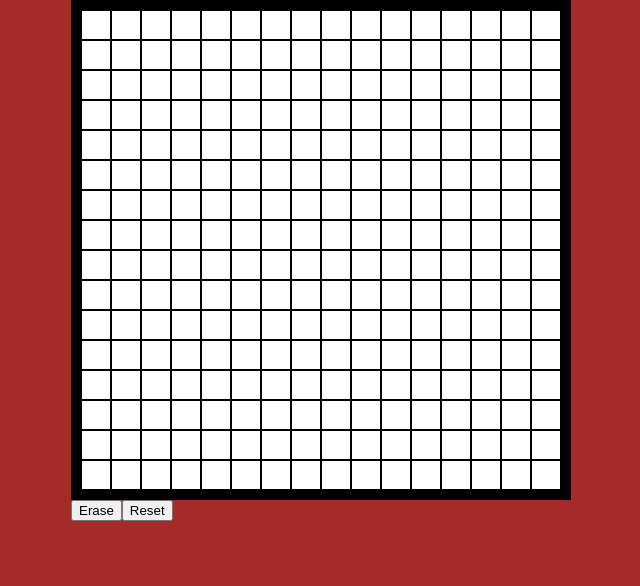
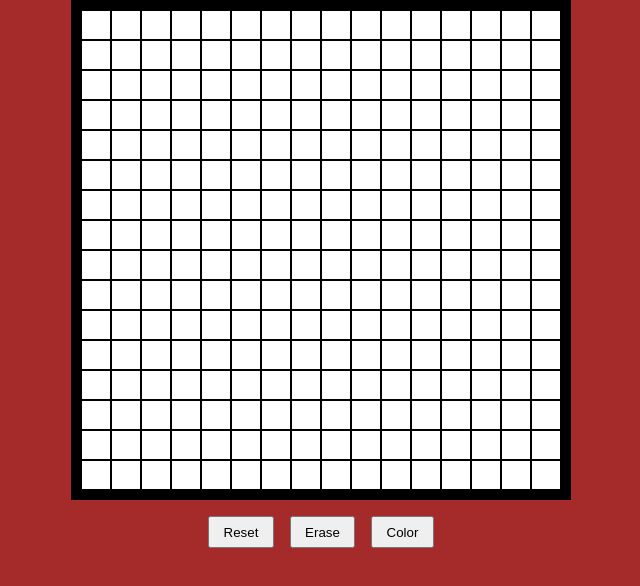
Before and after one commit to DanielHakim98/Project-Etch-A-Sketch, a plain HTML site: page index.html in a window 1280 px wide. Both pictures are taken after a click on the button "Erase". Shown: the whole page, without its empty margins (319-959 px from the left). Drawn offline with Linux system fonts and the light colour scheme.

Commit message:
Add reset,erase,color button

```diff
--- a/css/main.css
+++ b/css/main.css
@@ -28,6 +28,14 @@ body{
     background-color: brown;
 }
 
-.erase{
-    background-color: white;
+.control{
+    display: flex;
+    justify-content: center;
+    align-items: center;
+    padding: 1em;
+    gap: 1em
 }
+
+button{
+    padding: .5em 1em;
+}
--- a/js/script-EtchASketch.js
+++ b/js/script-EtchASketch.js
@@ -5,6 +5,7 @@ const divCell=document.createElement('div');
 const divControl=document.createElement('div');
 const btnReset=document.createElement('button');
 const btnErase=document.createElement('button');
+const btnColor=document.createElement('button');
 /*grab body selector*/
 const body=document.querySelector('body');
 
@@ -16,8 +17,9 @@ divMain.setAttribute('class','main');
 
 btnReset.textContent="Reset";
 btnErase.textContent="Erase";
+btnColor.textContent="Color";
 
-divControl.append(btnErase,btnReset);
+divControl.append(btnReset,btnErase,btnColor);
 
 
 divMain.appendChild(divGrid);
@@ -34,13 +36,16 @@ for(let i=0; i<16; i++){
 
 const gridCell=document.querySelectorAll('.grid-child');
 console.log(gridCell);
+
 gridCell.forEach((cell)=>{
-    cell.addEventListener('mouseover',(e)=>{
-        e.target.classList.add('color');
-        e.stopPropagation();
-        console.log(e.target);
-    });
+    cell.addEventListener('mouseover',colorGrid);
 });
+function colorGrid(e){
+    e.target.classList.remove('erase')
+    e.target.classList.add('color');
+    console.log(e.target);
+}
+
 
 
 btnReset.addEventListener('click',resetAll);
@@ -49,3 +54,22 @@ function resetAll(){
         cell.classList.remove('color');
     });
 }
+
+btnErase.addEventListener('click',eraseAll)
+function eraseAll(e){
+    gridCell.forEach((cell)=>{
+        cell.removeEventListener('mouseover',colorGrid);
+        cell.addEventListener('mouseover',whitening);
+    } )
+}
+function whitening(e){
+    e.target.classList.remove('color');
+}
+
+btnColor.addEventListener('click',coloring)
+function coloring(e){
+    gridCell.forEach((cell)=>{
+        cell.removeEventListener('mouseover',whitening);
+        cell.addEventListener('mouseover',colorGrid);
+    })
+}
```
